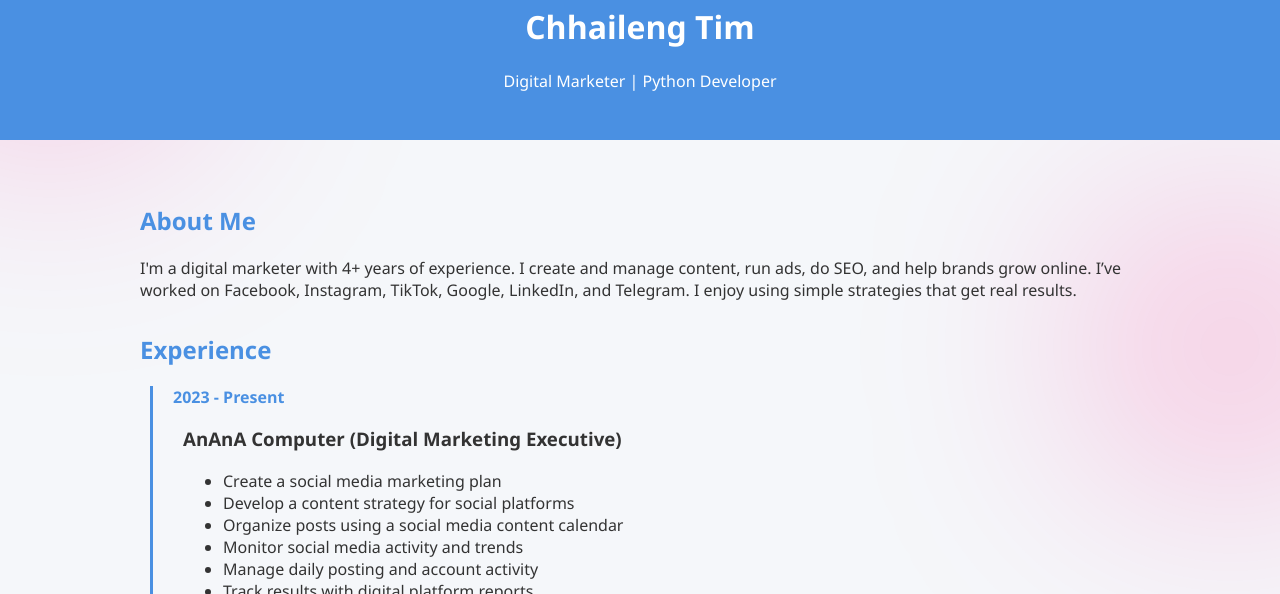
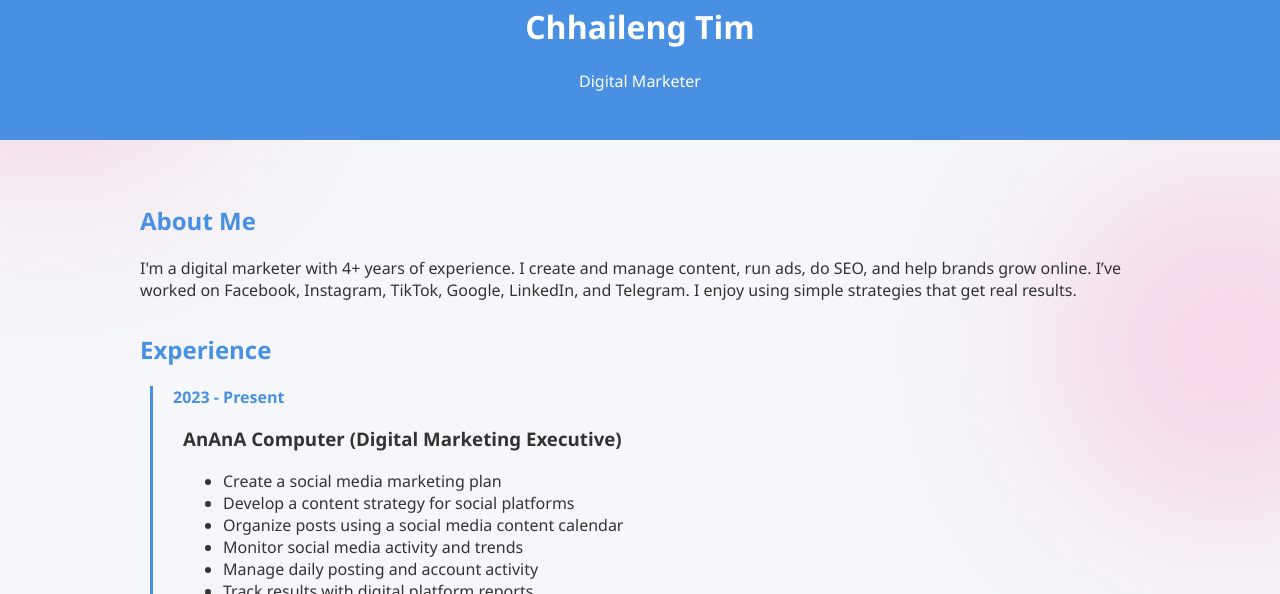
Before and after one commit to ChhailengTim/chhaileng-portfolio, a plain HTML site: page index.html in a window 1280 px wide. Shown: the part 206-800 px from the top of the page. Drawn offline with Linux system fonts and the light colour scheme.

Commit message:
udpate tage

```diff
--- a/index.html
+++ b/index.html
@@ -21,7 +21,7 @@
       </div>
 
       <h1>Chhaileng Tim</h1>
-      <p class="tagline">Digital Marketer | Python Developer</p>
+      <p class="tagline">Digital Marketer</p>
     </header>
 
     <main class="container">
```
